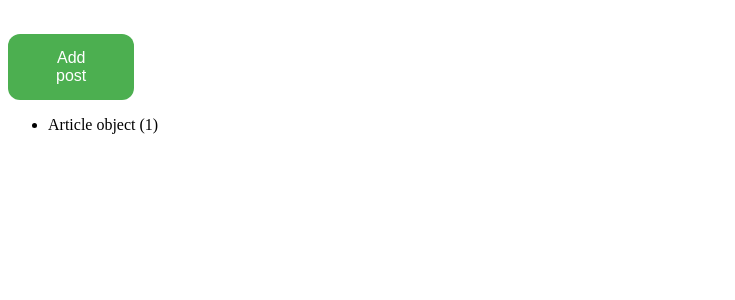
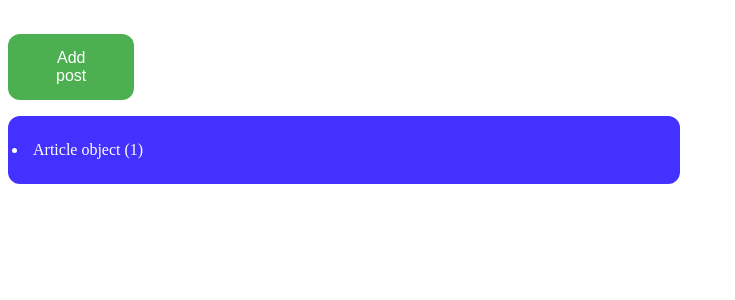
Before and after one commit to superpro2007/py88_Zhur, a Django app: template blog/articles/templates/home.html in a window 1280 px wide. Shown: the top 300 px of the page, without its empty margins (0-735 px from the left). Run offline with Django 4.2, Linux system fonts and the light colour scheme; the template is opened without the code that fills it: values that come from a table or form of the project are taken from there, others are empty; tables that the repository leaves empty hold one stand-in row (values such as "Sample post").

Commit message:
add style to list

```diff
--- a/blog/articles/static/css/home.css
+++ b/blog/articles/static/css/home.css
@@ -10,7 +10,22 @@ button {
   border-radius: 12px;
   width: 10%;
 }
+
 button:hover {
   box-shadow: 0 12px 16px 0 rgba(0,0,0,0.24), 0 17px 50px 0 rgba(0,0,0,0.19);
+}
+
+ul {
+  background: #4331ff;
+  padding: 20px;
+  width: 50%;
+  border-radius: 12px;
+
+  }
+
+ul li {
+        color: white;
+        padding: 5px;
+
 
 }
```
